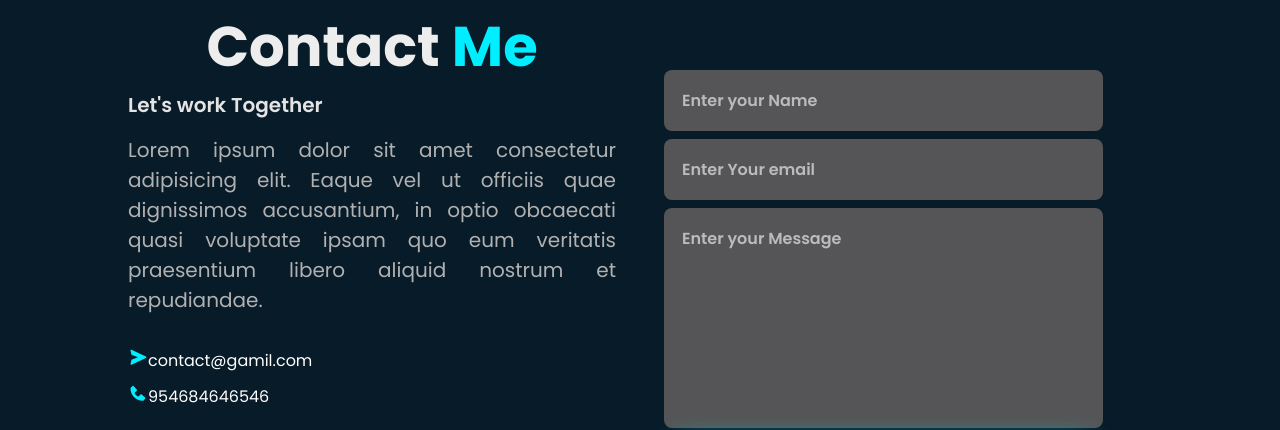
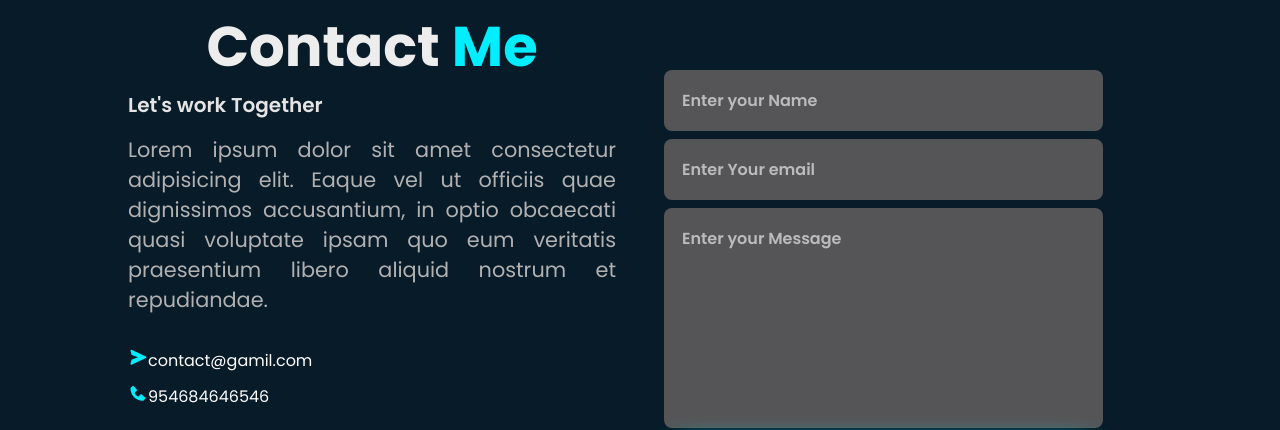
Before and after one commit to Sikanto-Mandal/Portfolio, a plain HTML site: page index.html in a window 1280 px wide. Shown: the part 4496-4926 px from the top of the page. Drawn offline with nearby package versions, Linux system fonts and the light colour scheme.

Commit message:
change the contact text size

```diff
--- a/style.css
+++ b/style.css
@@ -876,7 +876,7 @@ section {
 }
 .contact-text p {
   color: rgb(177, 177, 177);
-  font-size: 20px;
+  font-size: 1.3rem;
   line-height: 30px;
   margin-bottom: 2rem;
   text-align: justify;
```
